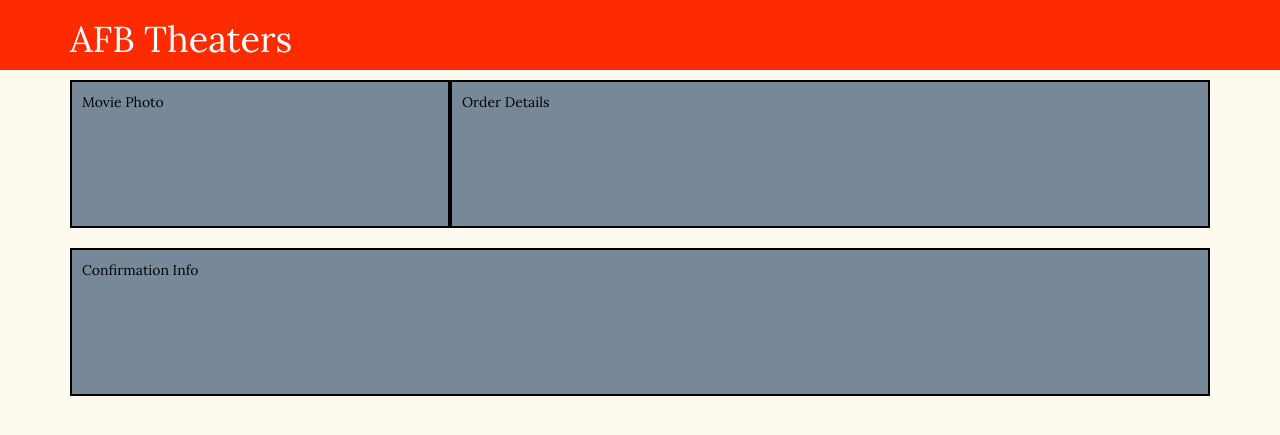
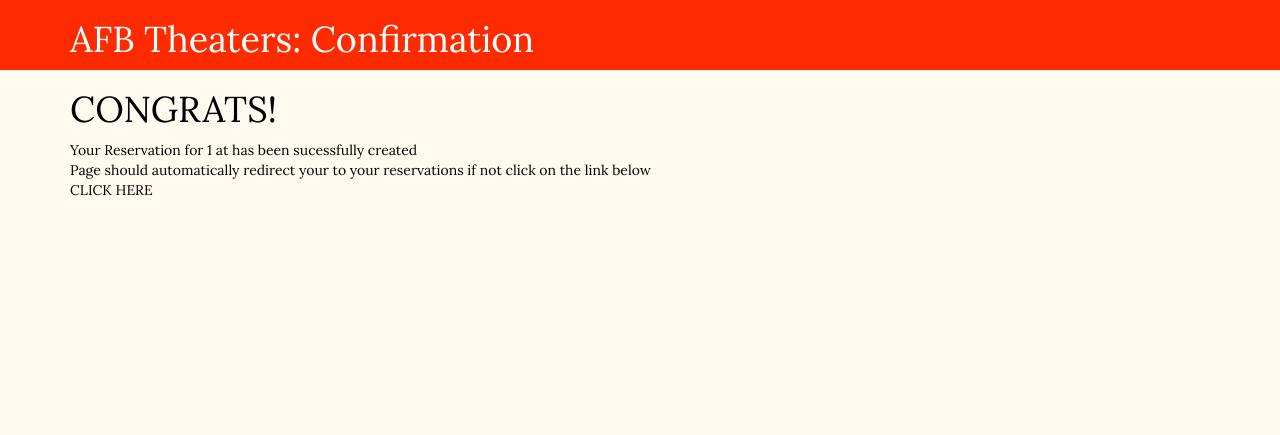
Before and after one commit to acope/CSE345_website, a PHP site: page /confirmation.php?name=1 in a window 1280 px wide. Shown: the top 435 px of the page. Run offline with PHP 8.4, Linux system fonts and the light colour scheme; data that the repository does not hold is empty.

Commit message:
Updates
-Created confirmation page, auto redirects
-Edited ReadMe
-Edited Reservation page to redirect to confirmation page

```diff
--- a/Reservation.php
+++ b/Reservation.php
@@ -29,7 +29,7 @@ if(isset($_POST['selectTickets'])){
             VALUES('$email','$showtime_id','$ticket_number','$dateFmt','$dateFmt');";
 
     if (mysqli_query($conn, $sql2)) {
-        header('location:editReservation.php');
+        header("location: confirmation.php?name=".$_GET['name']."&id=".$_GET['id']);
     } else {
         echo "Error: " . $sql . "<br>" . mysqli_error($conn);
     }
@@ -85,7 +85,7 @@ if(isset($_POST['selectTickets'])){
                     <div class="equalHeight">
                         <div class="row" style="padding: 10px">
                             <div class="col-lg-4">
-                                <img width="182" height="268" src="<?php echo getMovieThumbnail($_GET['name']) ?>">
+                                <img width="229" height="315" src="<?php echo getMovieThumbnail($_GET['name']) ?>">
                             </div>
                             <div class="col-lg-8">
                                 <?php echo $movieInfo[8] ?>
--- a/confirmation.php
+++ b/confirmation.php
@@ -14,7 +14,7 @@
     <meta name="description" content="AFB Confirmation page">
     <meta name="author" content="Austin Copeman">
 
-    <title>AFB Theaters</title>
+    <title>Confimation</title>
 
     <!-- Bootstrap Core CSS -->
     <link href="css/bootstrap.min.css" rel="stylesheet">
@@ -52,7 +52,7 @@
             <div class="container">
                 <div class="row equalHeight">
                     <div class="col-lg-6 text-left">
-                        <h1> AFB Theaters</h1>
+                        <h1> AFB Theaters: Confirmation</h1>
                     </div>
                 </div>
             </div>
@@ -66,19 +66,19 @@
     <section id="main">
         <div class="container">
             <div class="row equalHeight">
-                <div class="col-md-12">
-                    <!--This could be populated using for loops in PHP to keep times and movie next to each other or maybe use a drop down menu -->
-                    <div class="equalHeight">
-                        <div class="col-md-4 movie-table">
-                            <p>Movie Photo</p>
-                        </div>
-                         <div class="col-md-8 movie-table">
-                            <p>Order Details</p>
-                        </div>
-                    </div>
-                    <div class="col-md-12 movie-table" >
-                        <p>Confirmation Info</p>
-                    </div>
+                <div class="confirmation col-md-12">
+                    <?php
+                        $url = 'http://' . $_SERVER['HTTP_HOST'];            // Get the server
+                        $url .= rtrim(dirname($_SERVER['PHP_SELF']), '/\\'); // Get the current directory
+                        $url .= '/editReservation.php';            // <-- Your relative path
+
+                        echo('<h1>CONGRATS!</h1>');
+                        echo('Your Reservation for '.$_GET['name']. ' at '.$_GET['id'].' has been sucessfully created <br>');
+                        echo('Page should automatically redirect your to your reservations if not click on the link below<br>');
+                        echo('<a  href="'.$url.'" target="_self">CLICK HERE </a>');
+                        //header('Location: ' . $url, true, 302);              // Use either 301 or 302
+                        header( "refresh:5;$url" );
+                    ?>
                 </div>
             </div>
         </div>
--- a/css/movie.css
+++ b/css/movie.css
@@ -89,3 +89,14 @@ a:focus {
     border: 2px solid black;
     background-color: lightslategray;
 }
+
+.confirmation{
+
+}
+.confirmation a{
+    color : black;
+}
+
+.confirmation a:hover, a:focus{
+    color : red;
+}
```
Also changed, not shown: movieInfo.php (+4 -5 lines), README.md.
